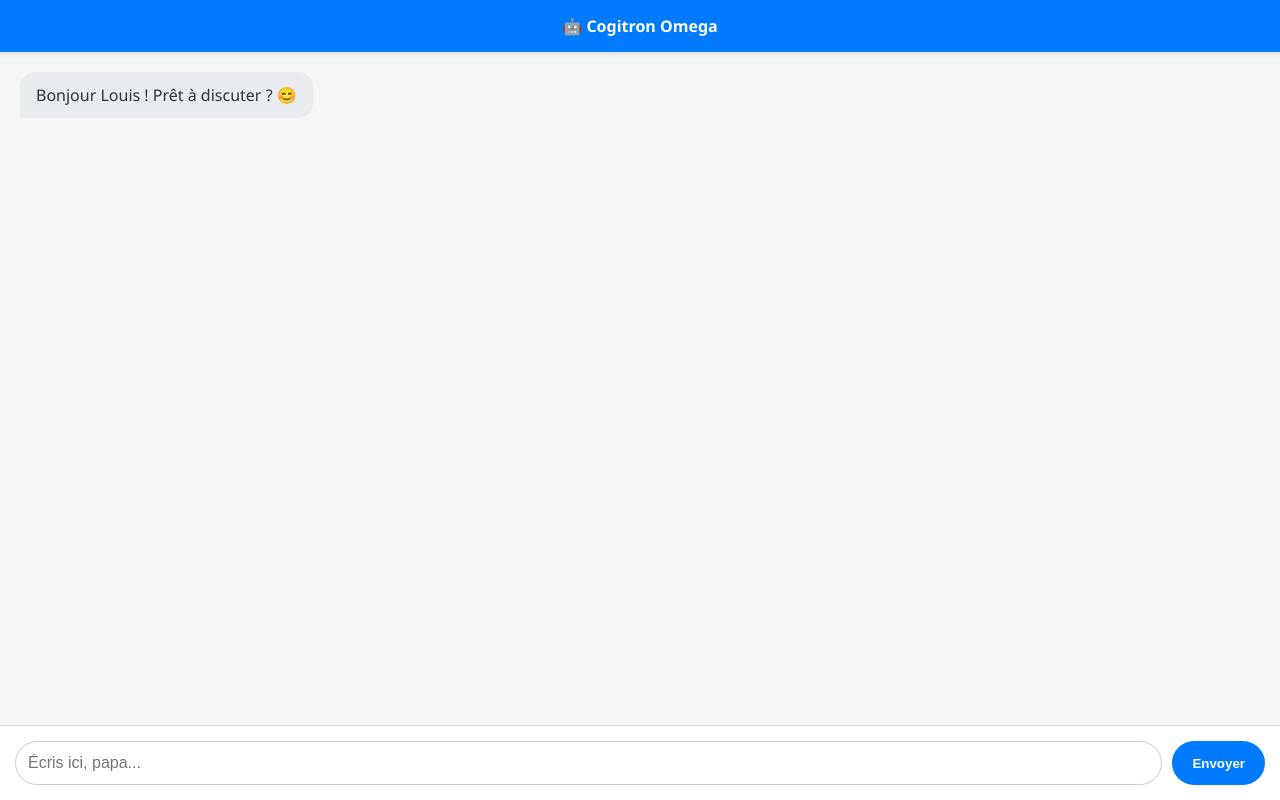
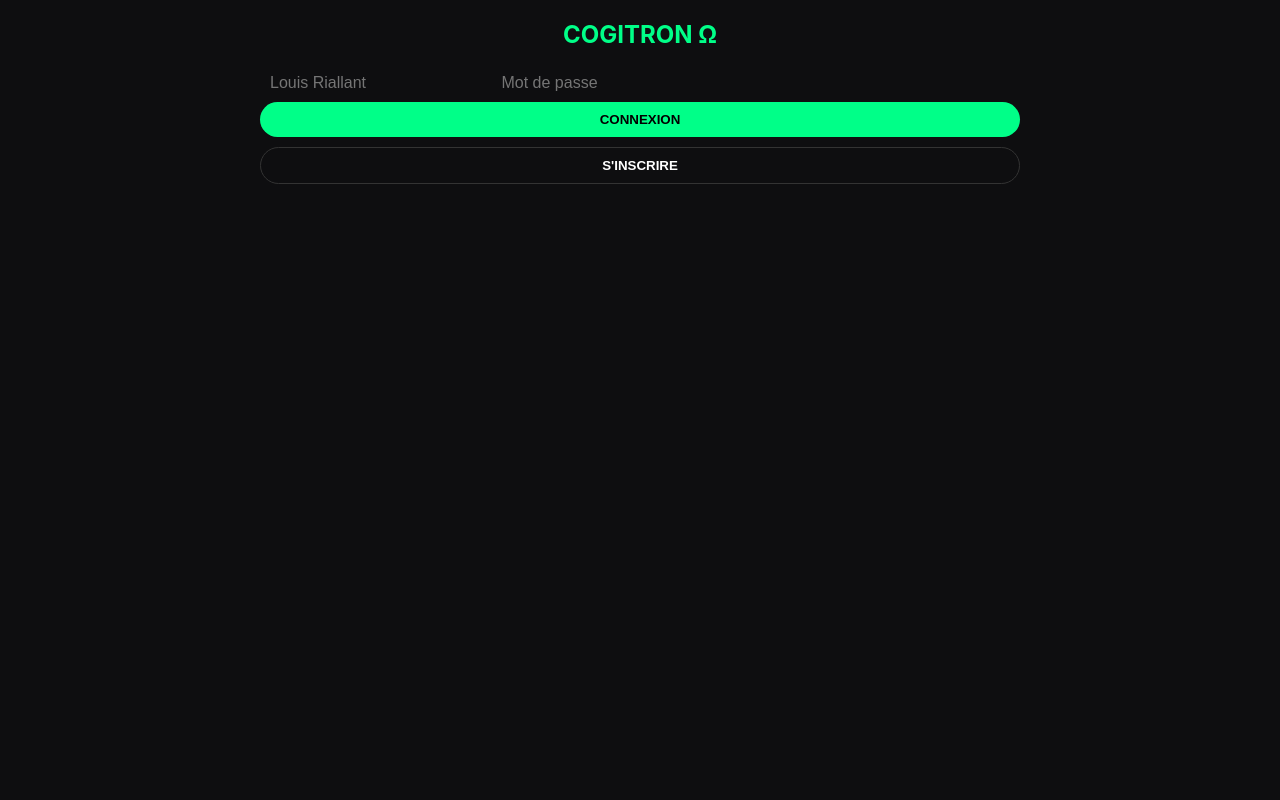
Before and after one commit to louisriallantt-a11y/cogitron, a Flask app: page / in a window 1280 px wide. Run offline with Flask 3, Linux system fonts and the light colour scheme.

Commit message:
Update index.html

```diff
--- a/templates/index.html
+++ b/templates/index.html
@@ -2,160 +2,113 @@
 <html lang="fr">
 <head>
     <meta charset="UTF-8">
-    <meta name="viewport" content="width=device-width, initial-scale=1.0, maximum-scale=1.0, user-scalable=no">
+    <meta name="viewport" content="width=device-width, initial-scale=1.0, maximum-scale=1.0, user-scalable=0">
+    <meta name="apple-mobile-web-app-capable" content="yes">
+    <meta name="apple-mobile-web-app-status-bar-style" content="black-translucent">
+    <link rel="manifest" href="/static/manifest.json">
+    <link rel="apple-touch-icon" href="/static/icon.png">
     <title>Cogitron Ω</title>
-    <link rel="manifest" href="/manifest.json">
-    <meta name="theme-color" content="#007bff">
-    <link rel="icon" type="image/png" href="https://cdn-icons-png.flaticon.com/512/4712/4712035.png">
-
-    <style>
-        :root {
-            --bg-color: #f4f7f6;
-            --chat-bg: #ffffff;
-            --user-msg: #007bff;
-            --ai-msg: #e9ecef;
-            --text-color: #333;
-        }
-
-        body {
-            font-family: 'Segoe UI', Roboto, Helvetica, Arial, sans-serif;
-            background-color: var(--bg-color);
-            margin: 0;
-            display: flex;
-            flex-direction: column;
-            height: 100vh;
-            overflow: hidden;
-        }
-
-        /* Header style "App" */
-        header {
-            background: #007bff;
-            color: white;
-            padding: 15px;
-            text-align: center;
-            font-weight: bold;
-            box-shadow: 0 2px 5px rgba(0,0,0,0.1);
-        }
-
-        /* Zone de discussion */
-        #chat-container {
-            flex: 1;
-            overflow-y: auto;
-            padding: 20px;
-            display: flex;
-            flex-direction: column;
-            gap: 15px;
-        }
-
-        .message {
-            max-width: 80%;
-            padding: 12px 16px;
-            border-radius: 15px;
-            font-size: 16px;
-            line-height: 1.4;
-            word-wrap: break-word;
-        }
-
-        .user {
-            align-self: flex-end;
-            background-color: var(--user-msg);
-            color: white;
-            border-bottom-right-radius: 2px;
-        }
-
-        .ai {
-            align-self: flex-start;
-            background-color: var(--ai-msg);
-            color: var(--text-color);
-            border-bottom-left-radius: 2px;
-        }
-
-        /* Zone d'input fixe en bas */
-        .input-area {
-            background: white;
-            padding: 15px;
-            display: flex;
-            gap: 10px;
-            border-top: 1px solid #ddd;
-        }
-
-        input {
-            flex: 1;
-            padding: 12px;
-            border: 1px solid #ccc;
-            border-radius: 25px;
-            outline: none;
-            font-size: 16px; /* Évite le zoom auto sur iPhone */
-        }
-
-        button {
-            background: #007bff;
-            color: white;
-            border: none;
-            padding: 10px 20px;
-            border-radius: 25px;
-            cursor: pointer;
-            font-weight: bold;
-        }
-
-        /* Adaptation Tablettes et Mobiles */
-        @media (max-width: 600px) {
-            .message { max-width: 90%; font-size: 14px; }
-            header { font-size: 1.2rem; }
-        }
-    </style>
+    <link rel="stylesheet" href="/static/style.css">
 </head>
 <body>
+    <div class="container">
+        <h2 id="title" style="text-align:center; color:var(--neon); margin-bottom:15px;">COGITRON Ω</h2>
 
-<header>🤖 Cogitron Omega</header>
-
-<div id="chat-container">
-    <div class="message ai">Bonjour Louis ! Prêt à discuter ? 😊</div>
+        <div id="auth-section">
+            <input type="text" id="username" placeholder="Louis Riallant">
+            <input type="password" id="password" placeholder="Mot de passe">
+            <button onclick="login()" style="width:100%">CONNEXION</button>
+            <button onclick="register()" style="width:100%; background:transparent; color:white; border:1px solid #333; margin-top:10px;">S'INSCRIRE</button>
         </div>
 
+        <div id="chat-section" class="hidden">
+            <div id="chat-box"></div>
+            <div id="typing-status"></div>
             <div class="input-area">
-    <input type="text" id="userInput" placeholder="Écris ici, papa...">
-    <button onclick="sendMessage()">Envoyer</button>
+                <input type="text" id="user-input" placeholder="Message à Cogitron...">
+                <button onclick="sendMessage()">➤</button>
+            </div>
+            <div id="admin-section" class="admin-panel hidden">
+                <strong>🔧 UNITÉ ADMIN :</strong> <div id="user-list"></div>
+            </div>
+            <button onclick="location.reload()" style="background:none; color:grey; font-size:10px; margin-top:15px; border:none; width:100%;">DÉCONNEXION</button>
+        </div>
     </div>
 
     <script>
-    async function sendMessage() {
-        const input = document.getElementById('userInput');
-        const container = document.getElementById('chat-container');
-        if (!input.value.trim()) return;
+        document.getElementById('user-input').addEventListener('keypress', (e) => { if (e.key === 'Enter') sendMessage(); });
 
-        // Message User
-        const userDiv = document.createElement('div');
-        userDiv.className = 'message user';
-        userDiv.textContent = input.value;
-        container.appendChild(userDiv);
-
-        const prompt = input.value;
-        input.value = '';
-        container.scrollTop = container.scrollHeight;
-
-        try {
-            const response = await fetch('/chat', {
+        async function login() {
+            const u = document.getElementById('username').value;
+            const p = document.getElementById('password').value;
+            const res = await fetch('/login', {
                 method: 'POST',
                 headers: {'Content-Type': 'application/json'},
-                body: JSON.stringify({message: prompt})
+                body: JSON.stringify({username: u, password: p})
             });
-            const data = await response.json();
+            const data = await res.json();
+            if(res.ok) {
+                document.getElementById('auth-section').classList.add('hidden');
+                document.getElementById('chat-section').classList.remove('hidden');
+                document.getElementById('title').innerText = "UNITÉ Ω CONNECTÉE";
+                if(data.is_admin) {
+                    document.getElementById('admin-section').classList.remove('hidden');
+                    loadAdmin();
+                }
+            } else alert("ACCÈS REFUSÉ");
+        }
 
-            // Message AI
-            const aiDiv = document.createElement('div');
-            aiDiv.className = 'message ai';
-            aiDiv.textContent = data.reply;
-            container.appendChild(aiDiv);
-            container.scrollTop = container.scrollHeight;
-        } catch (e) {
-            console.error("Erreur:", e);
+        async function register() {
+            const u = document.getElementById('username').value;
+            const p = document.getElementById('password').value;
+            await fetch('/register', {
+                method: 'POST',
+                headers: {'Content-Type': 'application/json'},
+                body: JSON.stringify({username: u, password: p})
+            });
+            alert("PROFIL ENREGISTRÉ.");
+        }
+
+        async function sendMessage() {
+            const input = document.getElementById('user-input');
+            const box = document.getElementById('chat-box');
+            const status = document.getElementById('typing-status');
+            if(!input.value) return;
+
+            const val = input.value;
+            box.innerHTML += `<div class="message user-msg">${val}</div>`;
+            input.value = "";
+            box.scrollTop = box.scrollHeight;
+            status.innerText = "Analyse en cours...";
+
+            const res = await fetch('/chat', {
+                method: 'POST',
+                headers: {'Content-Type': 'application/json'},
+                body: JSON.stringify({message: val})
+            });
+            const data = await res.json();
+            status.innerText = "";
+
+            const iaDiv = document.createElement('div');
+            iaDiv.className = "message ia-msg";
+            box.appendChild(iaDiv);
+
+            let i = 0;
+            function type() {
+                if(i < data.reponse.length) {
+                    iaDiv.innerHTML += data.reponse.charAt(i);
+                    i++;
+                    box.scrollTop = box.scrollHeight;
+                    setTimeout(type, 15);
                 }
             }
+            type();
+        }
 
-    // Service Worker pour l'installation
-    if ('serviceWorker' in navigator) {
-        navigator.serviceWorker.register('/sw.js');
+        async function loadAdmin() {
+            const res = await fetch('/admin_data');
+            const data = await res.json();
+            document.getElementById('user-list').innerHTML = data.users.map(u => `<div>ID ${u.id}: ${u.username}</div>`).join('');
         }
     </script>
 </body>
```
Lines whose indentation alone changed are shown as unchanged.
